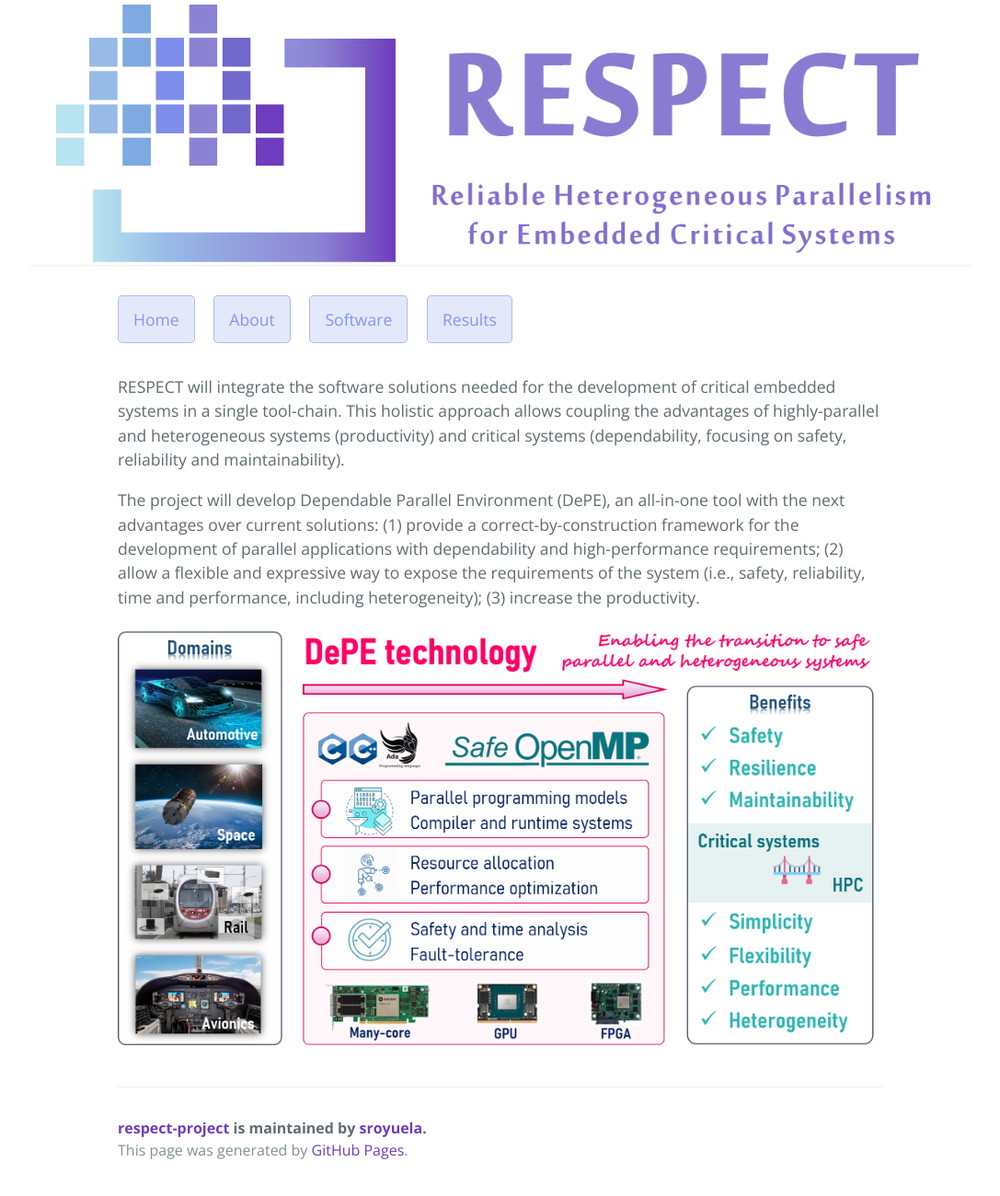
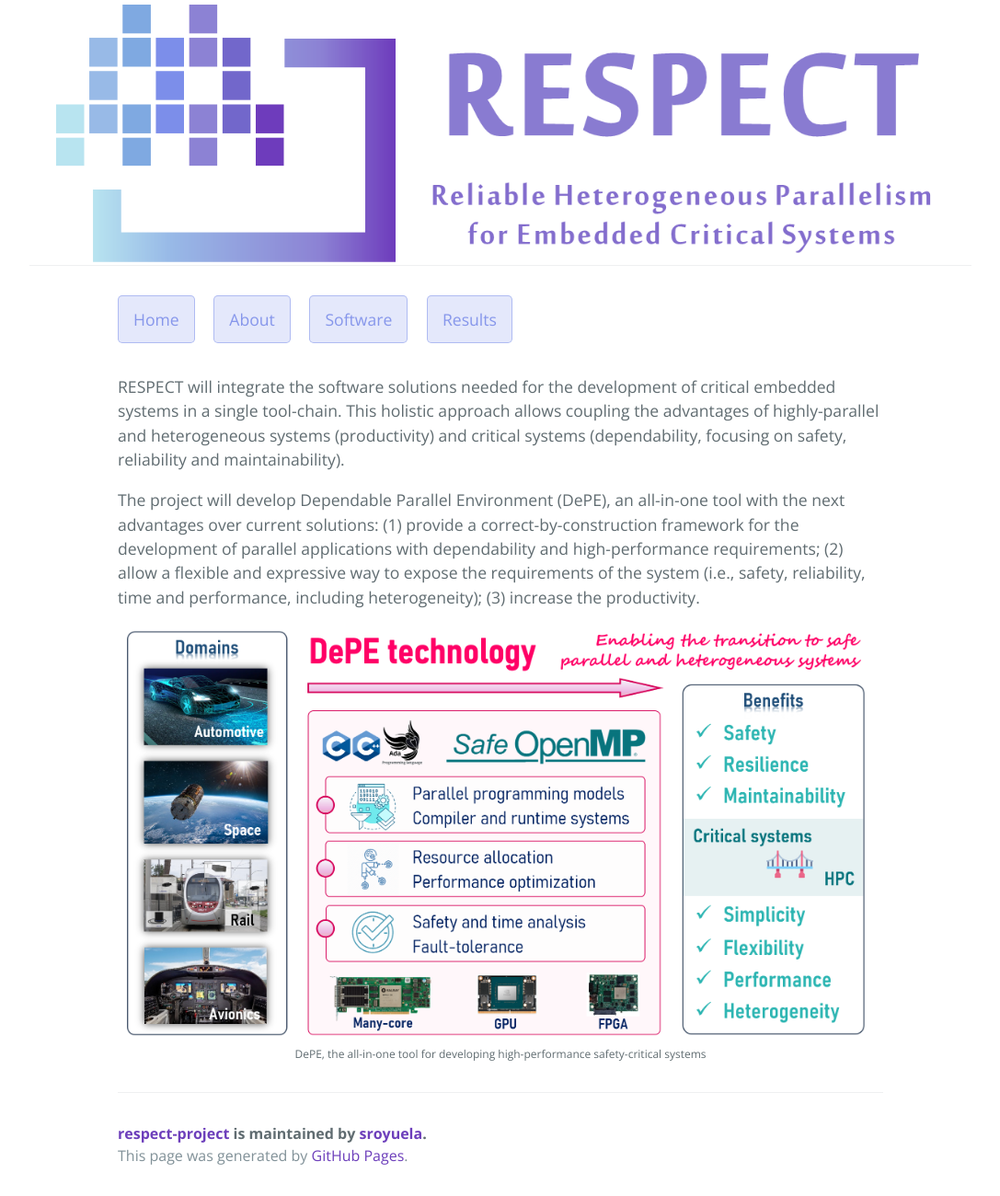
Before and after one commit to sroyuela/respect-project, a Jekyll site: the page built from index.md, in a window 1280 px wide. Shown: the whole page at 92% size, without its empty margins (96-1183 px from the left). Built offline with Jekyll 4.4.1, drawn with Linux system fonts in a browser that asks for light colours.

Commit message:
Adjust DePE figure

```diff
--- a/index.md
+++ b/index.md
@@ -9,7 +9,9 @@ title: The RESPECT Project
 
 <p>The project will develop Dependable Parallel Environment (DePE), an all-in-one tool with the next advantages over current solutions: (1) provide a correct-by-construction framework for the development of parallel applications with dependability and high-performance requirements; (2) allow a flexible and expressive way to expose the requirements of the system (i.e., safety, reliability, time and performance, including heterogeneity); (3) increase the productivity.</p>
 
-
 <p style="text-align:center;">
-<img src="assets/css/images/positioning.png" alt="positioning" width="70%"/>
+<figure>
+<img src="assets/css/images/positioning.png" alt="positioning" style="width:100%"/>
+<figcaption style="max-width: 100%;">DePE, the all-in-one tool for developing high-performance safety-critical systems</figcaption>
+</figure>
 </p>
```
